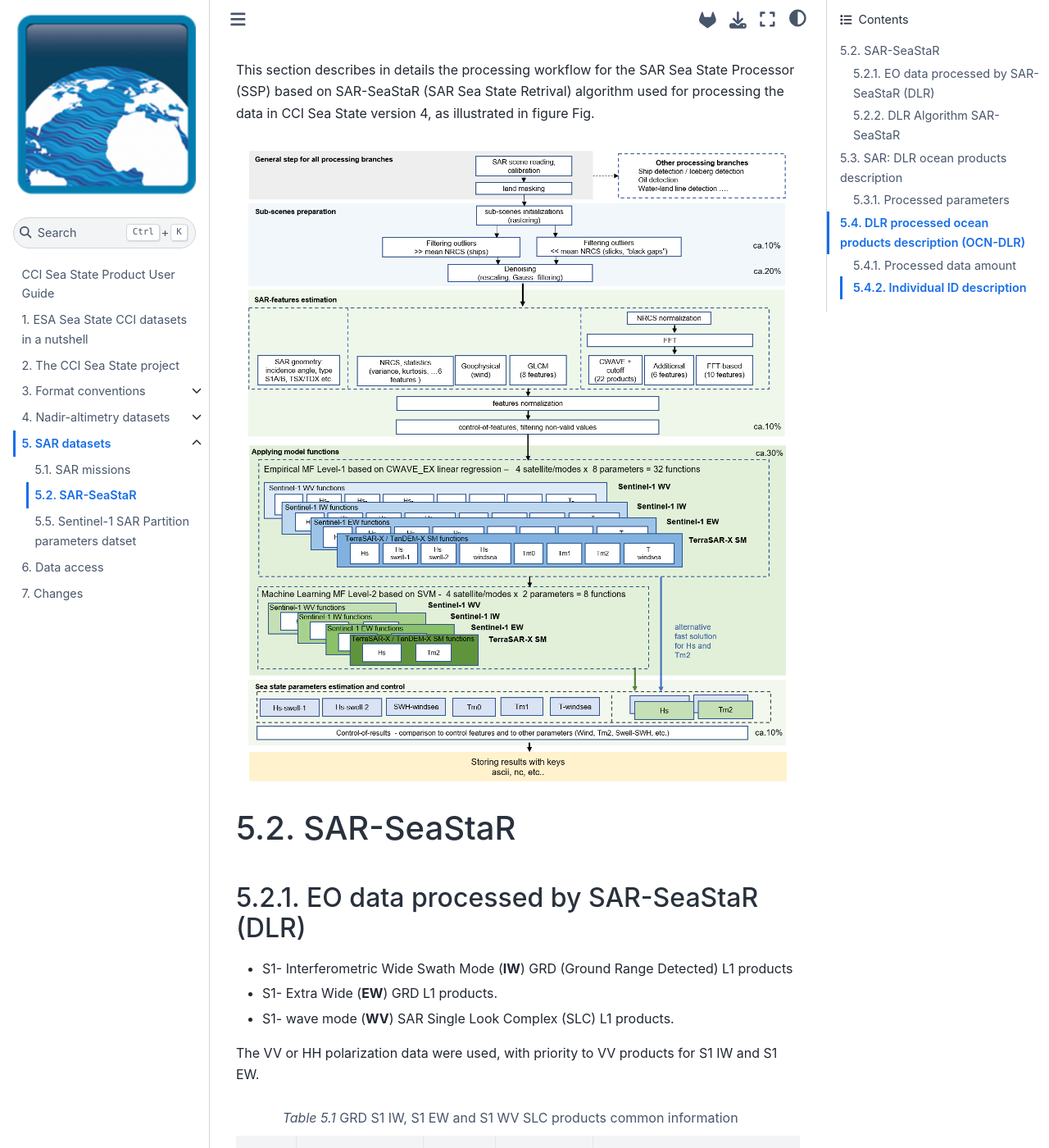
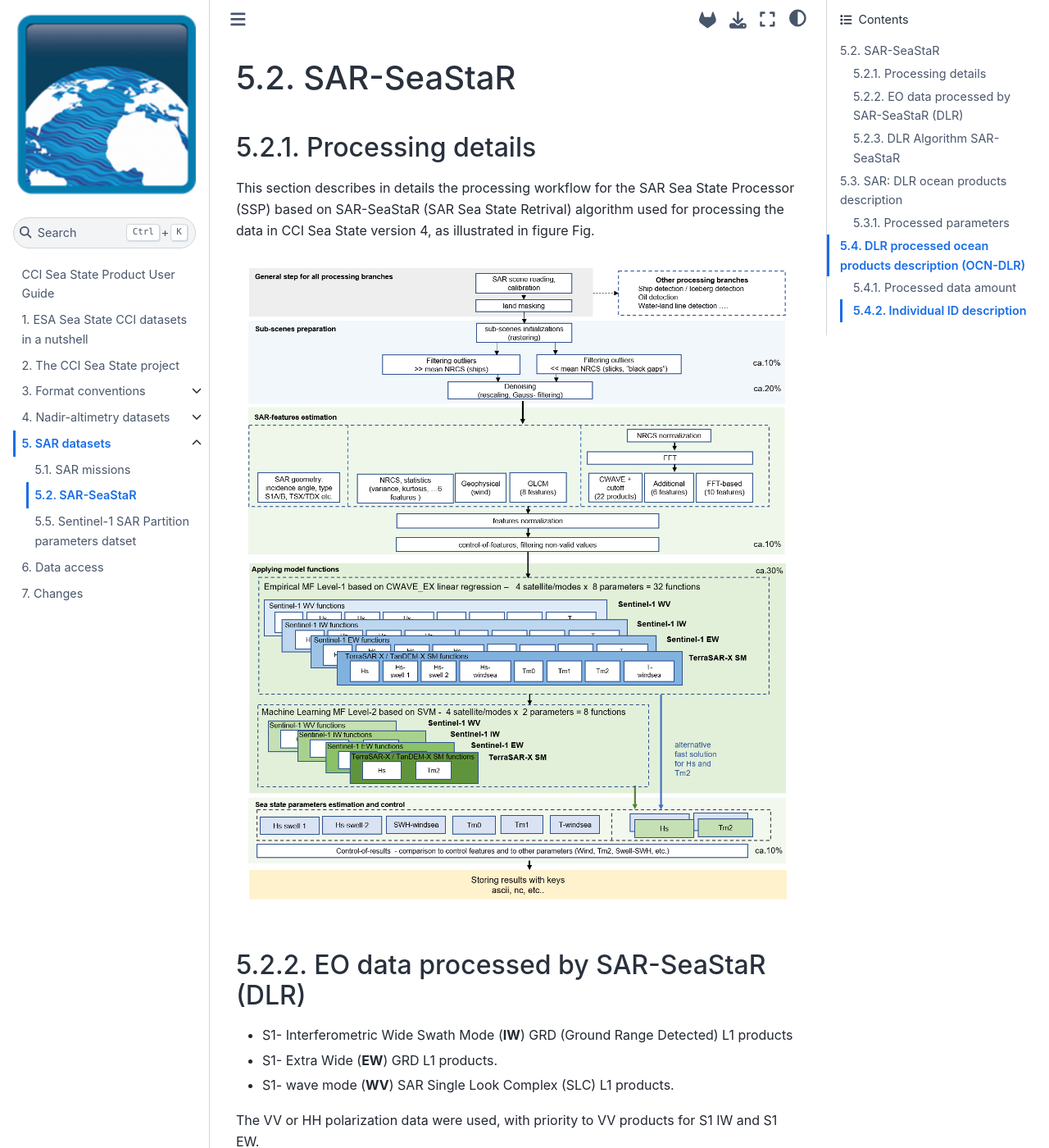
Before and after one commit to umr-lops/cci-seastate-pum, a Jupyter Book: the page built from sar/SAR-SeaStaR.md, in a window 1280 px wide and 1400 px high. Shown: the whole window at 82% size. Built offline with Jupyter Book 1.0.4 settings and Sphinx 7.4.7 and the Sphinx Book theme 1.1.4, drawn with Linux system fonts in a browser that asks for light colours.

Commit message:
Edit SAR-SeaStaR.md

```diff
--- a/sar/SAR-SeaStaR.md
+++ b/sar/SAR-SeaStaR.md
@@ -1,3 +1,6 @@
+# SAR-SeaStaR
+
+## Processing details
 
 This section describes in details the processing workflow for the SAR Sea State Processor (SSP) based on SAR-SeaStaR (SAR Sea State Retrival) algorithm
 used for processing the data in CCI Sea State version 4, as illustrated in figure Fig.
```
Also changed, not shown: other parts of sar/SAR-SeaStaR.md (+0 -1 lines).
